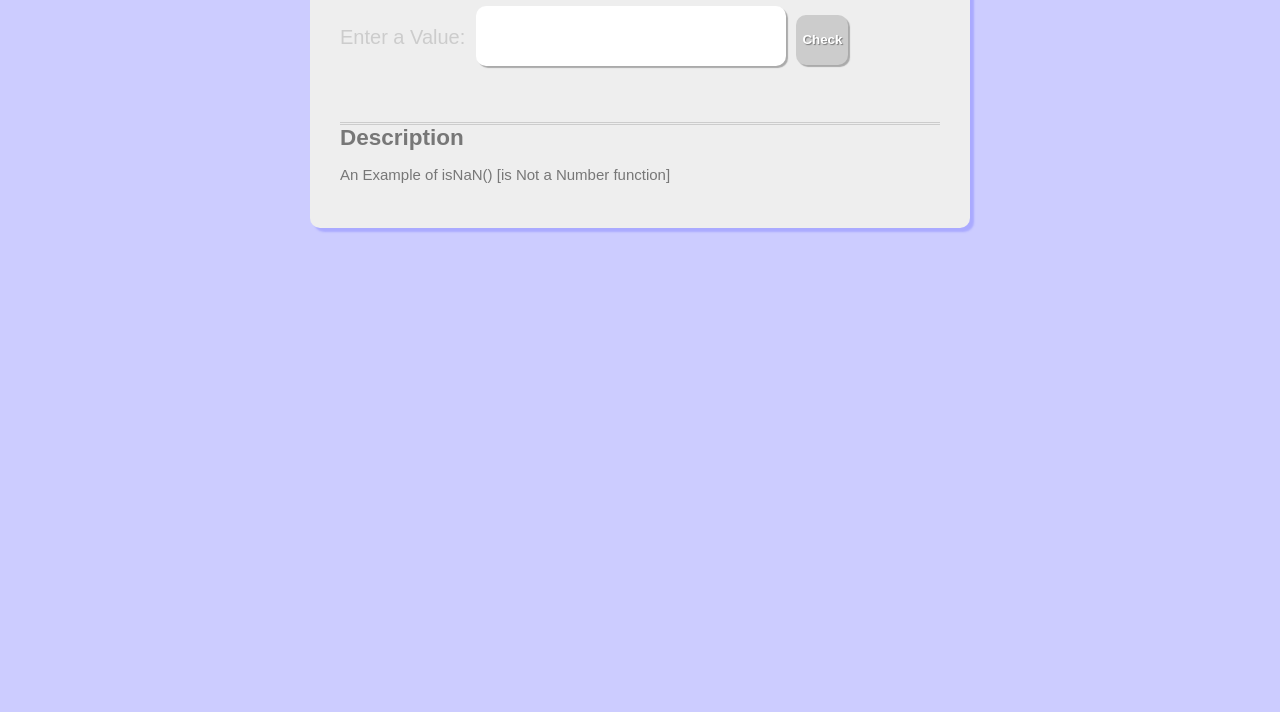
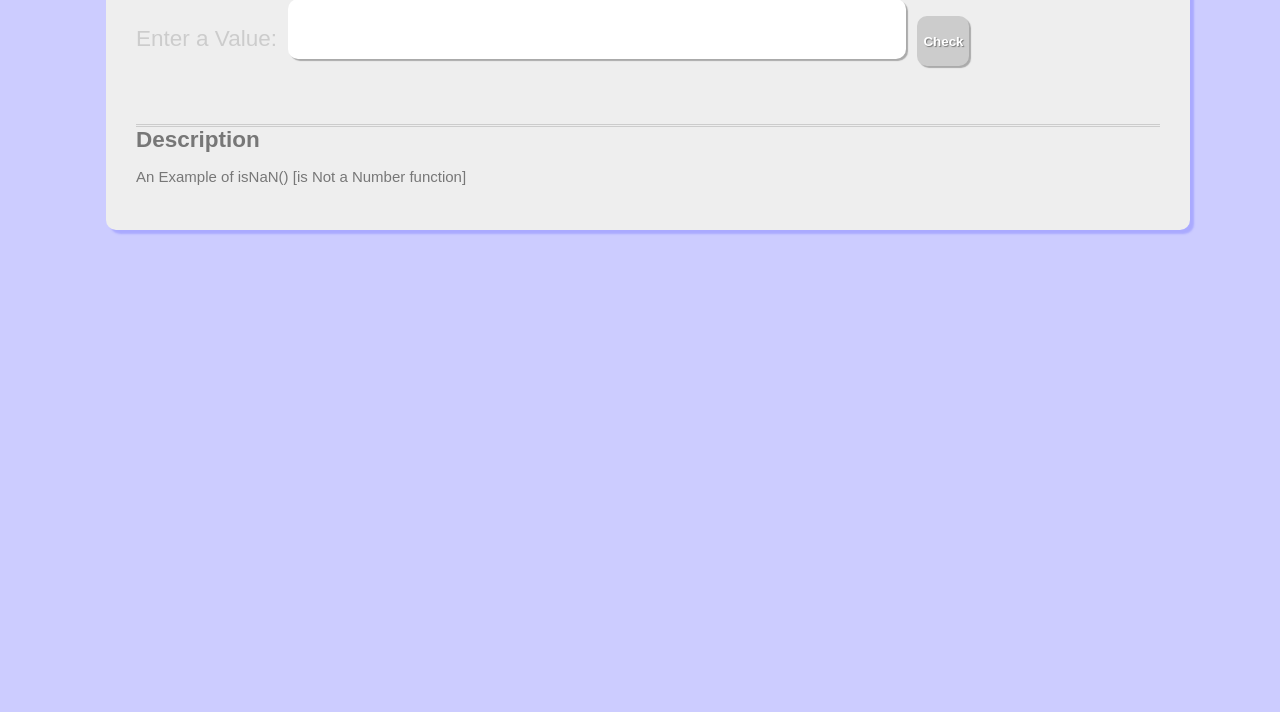
Before and after one commit to sravanrekandar/Programming-in-JavaScript, a plain HTML site: page 01.control-structures/01.01.is-nan.html in a window 1280 px wide. Shown: the part 88-800 px from the top of the page. Drawn offline with Linux system fonts and the light colour scheme.

Commit message:
css width

```diff
--- a/css/main.css
+++ b/css/main.css
@@ -1,12 +1,14 @@
 body{
 	background-color:#ccf;
 	font-family: Arial;
+	font-size: 15px;
 	color:#eee;
+	width: 100%;
 }
 
 .page-container{
 	margin:0 auto;
-	width:600px;
+	width:80%;
 	border:2px solid #a0a0ff;
 	margin-top:0;
 	background-color:#eee;
@@ -23,13 +25,13 @@ form{
 	padding:0;
 	width:100%;
 	margin:auto;
-	font-size: 20px;
+	font-size: 1.5em;;
 }
 label{
 	color: #ccc;
 }
 input[type="text"]{
-	width:300px;
+	width:60%px;
 	height:50px;
 	color:#999;
 	padding:5px;
@@ -37,7 +39,7 @@ input[type="text"]{
 	margin:0 5px;
 	text-shadow:1px 1px 1px #efefef;
 
-	font-size: 25px;
+	font-size: 2.1em;
 }
 input[type="submit"]{
 	height:50px;
```
